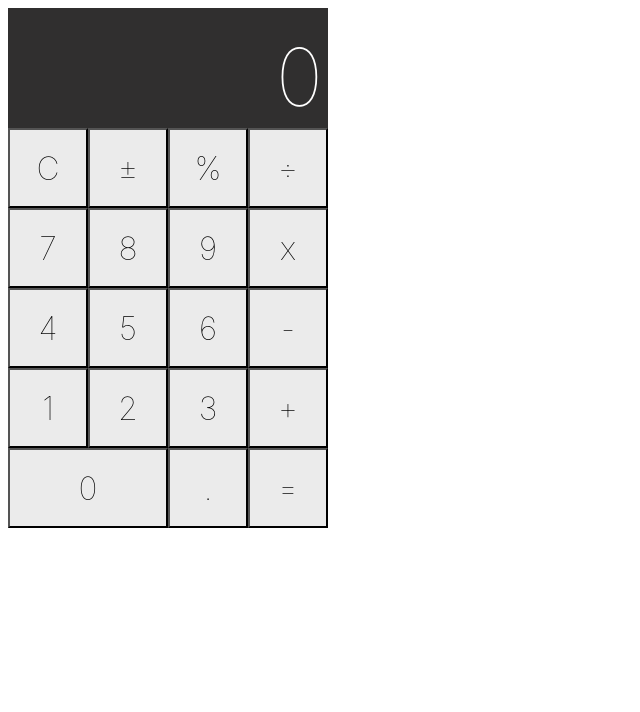
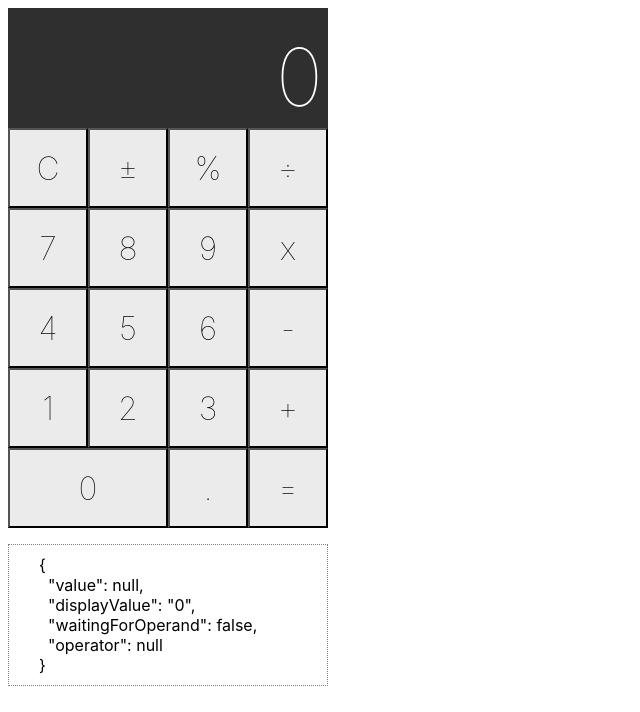
Before and after one commit to AlexLintu/React-challenges, a React (Create React App) app in the folder calculator-app/: page / in a window 1280 px wide. Shown: the top 712 px of the page, without its empty margins (0-640 px from the left). Built offline with nearby package versions, Linux system fonts and the light colour scheme.

Commit message:
Added test to track state

```diff
--- a/calculator-app/src/App.js
+++ b/calculator-app/src/App.js
@@ -6,7 +6,7 @@ import './styles.css';
 
 class App extends Component {
   state = {
-    value: 0,
+    value: null,
     displayValue: '0',
     waitingForOperand: false,
     operator: null
@@ -67,22 +67,22 @@ class App extends Component {
 
   performOperation(nextOperator) {
     const { displayValue, operator, value } = this.state;
-    const nextValue = parseFloat(displayValue);
+    const newValue = parseFloat(displayValue);
     const operations = {
-      '/' : (prevValue, nextValue) => prevValue / nextValue,
-      '*' : (prevValue, nextValue) => prevValue * nextValue,
-      '+' : (prevValue, nextValue) => prevValue + nextValue,
-      '-' : (prevValue, nextValue) => prevValue - nextValue,
-      '=' : (prevValue, nextValue) => nextValue
+      '/' : (initialValue, newValue) => initialValue / newValue,
+      '*' : (initialValue, newValue) => initialValue * newValue,
+      '+' : (initialValue, newValue) => initialValue + newValue,
+      '-' : (initialValue, newValue) => initialValue - newValue,
+      '=' : (initialValue, newValue) => newValue
     };
 
     if (value == null) {
       this.setState({
-        value: nextValue
+        value: newValue
       });
     } else if (operator) {
-      const prevValue = value || 0;
-      const computedValue = operations[operator](prevValue, nextValue);
+      const initialValue = value || 0;
+      const computedValue = operations[operator](initialValue, newValue);
 
       this.setState({
         value: computedValue,
@@ -121,6 +121,7 @@ class App extends Component {
         <button className="calculator-key key-0" onClick={() => this.inputDigit(0)}>0</button>
         <button className="calculator-key key-dot" onClick={() => this.inputDot()}>.</button>
         <button className="calculator-key key-equal" onClick={() => this.performOperation('=')}>=</button>
+        <pre className="test">{JSON.stringify(this.state, null, 2)}</pre>
       </div>
     );
   }
--- a/calculator-app/src/styles.css
+++ b/calculator-app/src/styles.css
@@ -5,7 +5,13 @@
 .calculator {
     display: grid;
     grid-template-columns: 80px 80px 80px 80px;
-    grid-template-rows: 120px 80px 80px 80px 80px 80px;
+    grid-template-rows: 120px 80px 80px 80px 80px 80px auto;
+}
+
+.test {
+    grid-column: 1 / span 4;
+    border: 1px dotted grey;
+    padding: 10px 30px;
 }
 
 .calculator-display {
```
